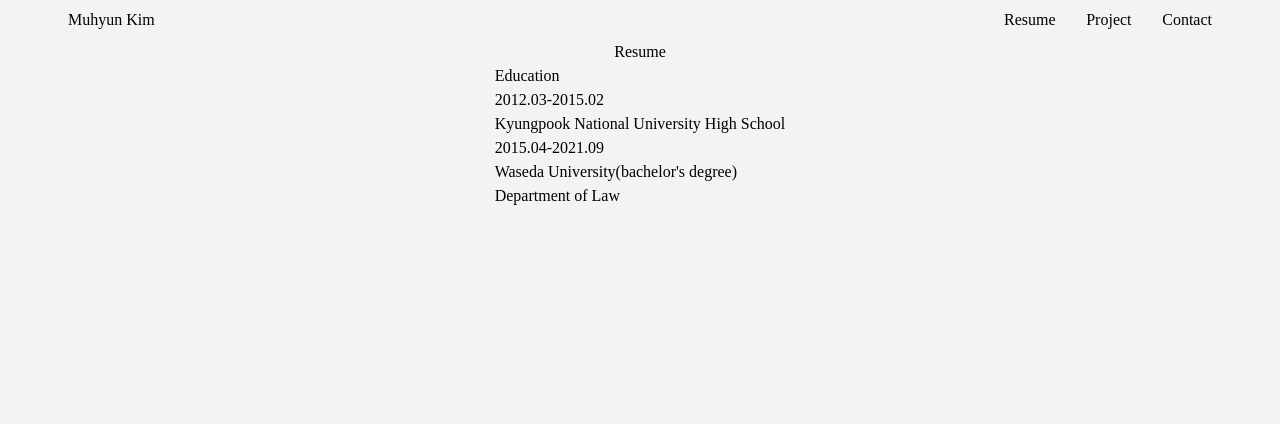
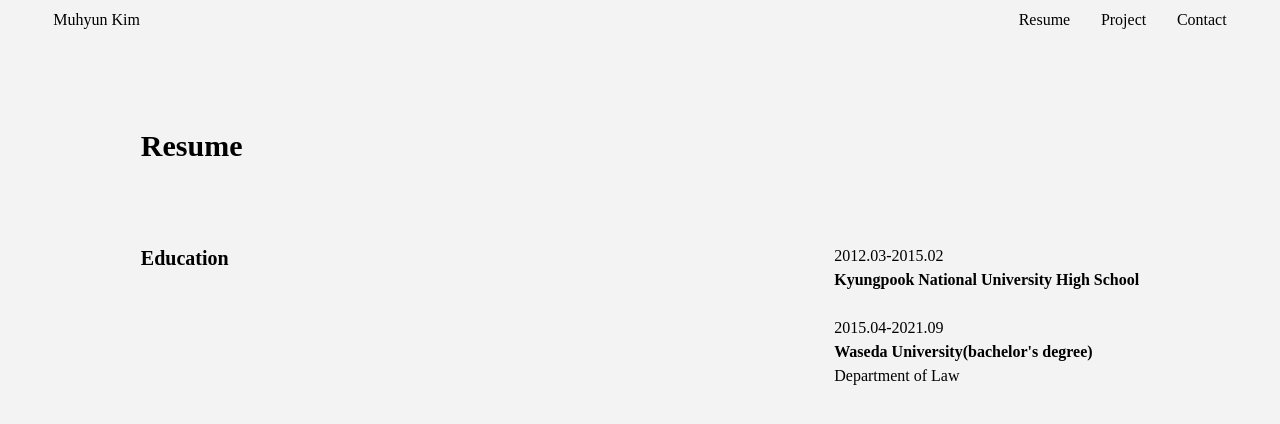
Before and after one commit to Muhyun-Kim/kim_resume, a React (Create React App) app: page /resume in a window 1280 px wide. Shown: the top 424 px of the page. Built offline with nearby package versions, Linux system fonts and the light colour scheme.

Commit message:
add resume

```diff
--- /dev/null
+++ b/src/Components/Footer.tsx
@@ -0,0 +1,11 @@
+import React from "react";
+
+function Footer() {
+  return (
+    <>
+      <div></div>
+    </>
+  );
+}
+
+export default Footer;
--- a/src/Components/Nav.tsx
+++ b/src/Components/Nav.tsx
@@ -4,7 +4,7 @@
 function Nav() {
   return (
     <>
-      <ul className="flex justify-between w-11/12 h-10 items-center">
+      <ul className="flex justify-between w-11/12 h-10 items-center fixed">
         <div>
           <li>
             <Link to="/">Muhyun Kim</Link>
--- a/src/Components/ResumeForm.tsx
+++ b/src/Components/ResumeForm.tsx
@@ -10,8 +10,8 @@
   return (
     <>
       <div>{period}</div>
-      <div>
-        <div>{title}</div>
+      <div className="mb-6">
+        <div className="font-extrabold">{title}</div>
         <div>{detail}</div>
       </div>
     </>
--- a/src/Components/Router.jsx
+++ b/src/Components/Router.jsx
@@ -6,6 +6,7 @@
 import Resume from "../Router/Resume";
 import Project from "../Router/Project";
 import Contact from "../Router/Contact";
+import Footer from "./Footer";
 
 function AppRouter() {
   return (
@@ -18,6 +19,7 @@
           <Route path="/project" element={<Project />} />
           <Route path="/contact" element={<Contact />} />
         </Routes>
+        <Footer />
       </BrowserRouter>
     </>
   );
--- a/src/Router/Home.tsx
+++ b/src/Router/Home.tsx
@@ -3,7 +3,7 @@
 function Home() {
   return (
     <>
-      <div className="flex justify-center">
+      <div className="flex justify-center mt-32">
         <img src="../profile.png" className="w-3/12 rounded-full" />
         <div className="flex flex-col pl-6 justify-center">
           <span className="mb-8 text-3xl font-extrabold">
@@ -11,7 +11,6 @@
           </span>
           <span className="mb-4 text-xl font-extrabold">Simple introduce myself</span>
           <span>現在dbエンジニアとして働いています。</span>
-          <span>使用しているdbはoracaleです。</span>
         </div>
       </div>
     </>
--- a/src/Router/Resume.tsx
+++ b/src/Router/Resume.tsx
@@ -4,11 +4,13 @@
 function Resume() {
   return (
     <>
-      <h1>Resume</h1>
+      <div className="flex flex-col items-center w-4/5 mt-32">
+        <span className="self-start font-bold text-3xl">Resume</span>
+        <div className="flex justify-between mt-20 w-full">
           <div>
+            <span className=" font-extrabold text-xl">Education</span>
+          </div>
           <div>
-          <h3>Education</h3>
-        </div>
             <ResumeForm
               period="2012.03-2015.02"
               title=" Kyungpook National University High School"
@@ -20,6 +22,8 @@
               detail="Department of Law"
             />
           </div>
+        </div>
+      </div>
     </>
   );
 }
```
Lines whose indentation alone changed are shown as unchanged.
